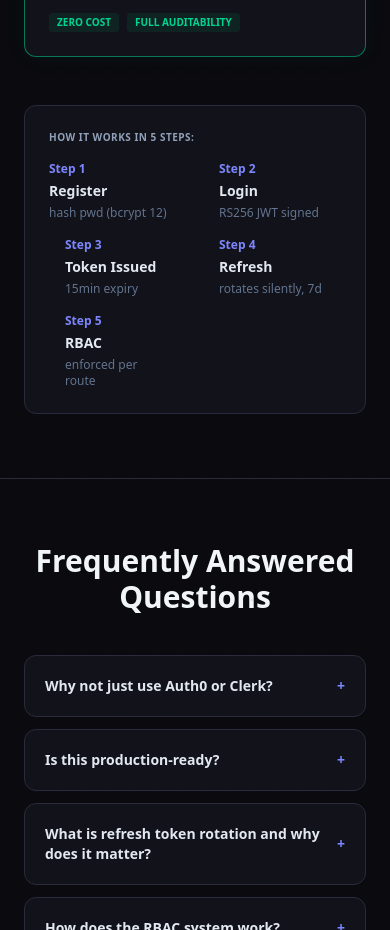
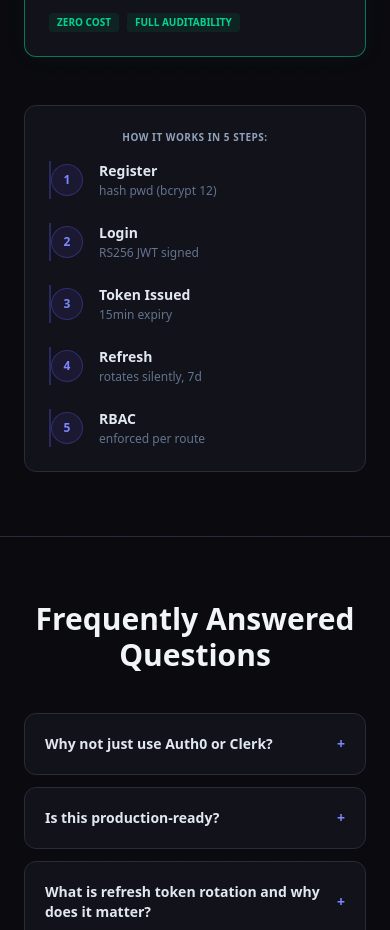
Before and after one commit to logusivam/tokenforge, a React (Vite) app in the folder apps/web/: page / in a window 390 px wide. Shown: the part 1860-2790 px from the top of the page. Built offline with nearby package versions, Linux system fonts and the light colour scheme; no server answers.

Commit message:
fix(config): stack 5-step strip vertically on mobile screens
Update LandingPage to render the 5-step implementation strip as a vertical

timeline on mobile viewports while retaining standard horizontal layout

on desktop screens.

```diff
--- a/apps/web/src/pages/LandingPage.tsx
+++ b/apps/web/src/pages/LandingPage.tsx
@@ -234,10 +234,10 @@ export function LandingPage() {
 
         {/* 5-step implementation strip */}
         <div className="bg-[#12121A] border border-[#2A2A3D] rounded-xl p-6">
-          <span className="text-[10px] uppercase font-bold text-slate-400 tracking-wider block mb-4">
+          <span className="text-[10px] uppercase font-bold text-slate-400 tracking-wider block mb-4 text-center md:text-left">
             How it works in 5 steps:
           </span>
-          <div className="grid grid-cols-2 md:grid-cols-5 gap-4 md:divide-x md:divide-[#2A2A3D]">
+          <div className="flex flex-col md:flex-row gap-6 md:gap-4 justify-between items-stretch">
             {[
               { num: '1', title: 'Register', desc: 'hash pwd (bcrypt 12)' },
               { num: '2', title: 'Login', desc: 'RS256 JWT signed' },
@@ -245,10 +245,22 @@ export function LandingPage() {
               { num: '4', title: 'Refresh', desc: 'rotates silently, 7d' },
               { num: '5', title: 'RBAC', desc: 'enforced per route' },
             ].map((s, idx) => (
-              <div key={idx} className="flex flex-col gap-1 px-4 first:pl-0">
-                <span className="text-xs font-bold text-indigo-400">Step {s.num}</span>
-                <span className="text-sm font-semibold text-slate-200">{s.title}</span>
-                <span className="text-xs text-slate-500">{s.desc}</span>
+              <div
+                key={idx}
+                className="flex-1 flex flex-row md:flex-col items-center md:items-start gap-4 md:gap-1 pl-0 md:pl-4 first:pl-0 border-l-2 md:border-l-0 md:border-t-0 border-indigo-500/30 md:first:border-l-0"
+              >
+                {/* Visual Step Indicator badge for mobile vertical layout */}
+                <div className="flex items-center justify-center w-8 h-8 rounded-full bg-indigo-500/10 border border-indigo-500/30 text-indigo-400 text-xs font-bold md:hidden flex-shrink-0">
+                  {s.num}
+                </div>
+
+                <div className="flex flex-col gap-0.5">
+                  <span className="text-xs font-bold text-indigo-400 hidden md:inline">
+                    Step {s.num}
+                  </span>
+                  <span className="text-sm font-semibold text-slate-200">{s.title}</span>
+                  <span className="text-xs text-slate-500">{s.desc}</span>
+                </div>
               </div>
             ))}
           </div>
```
